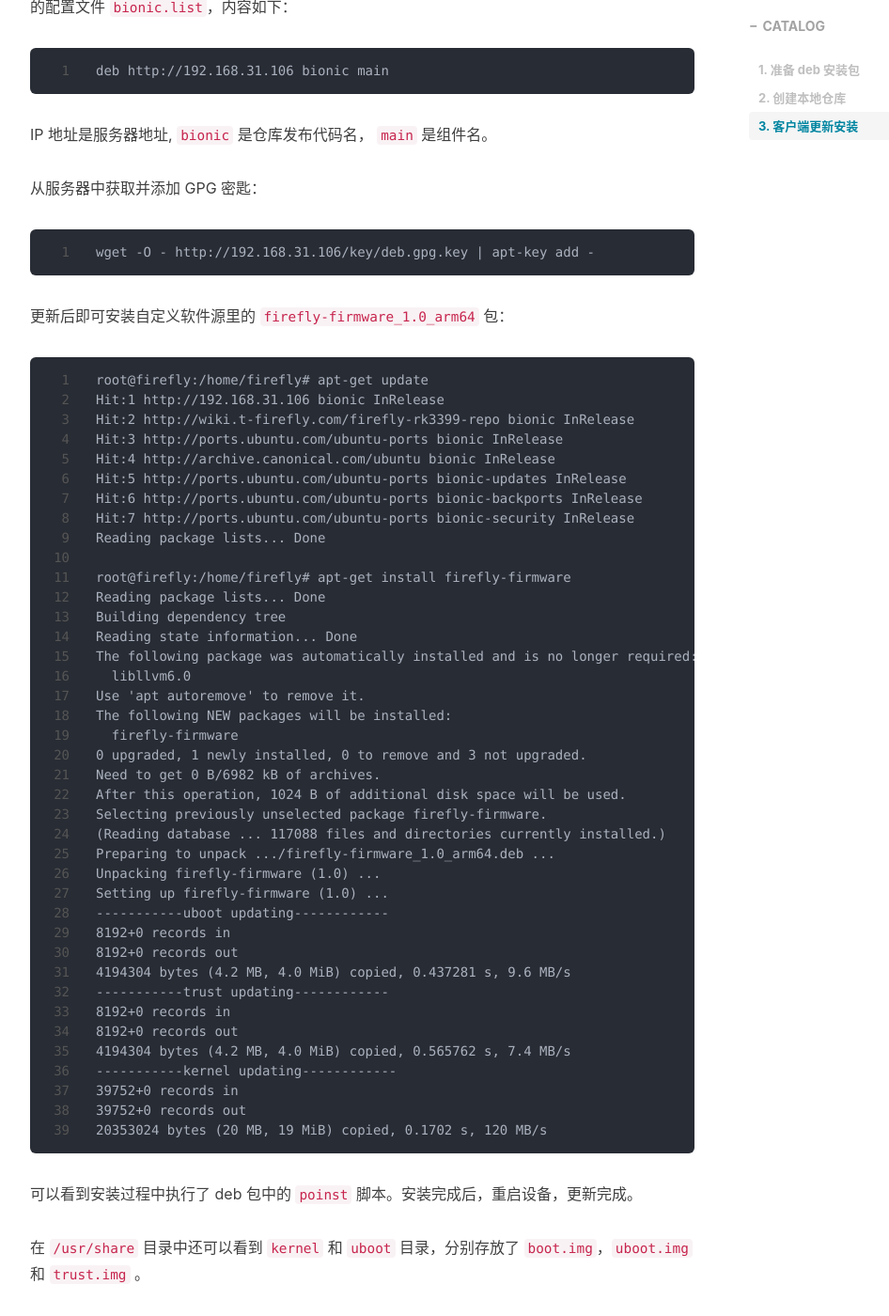
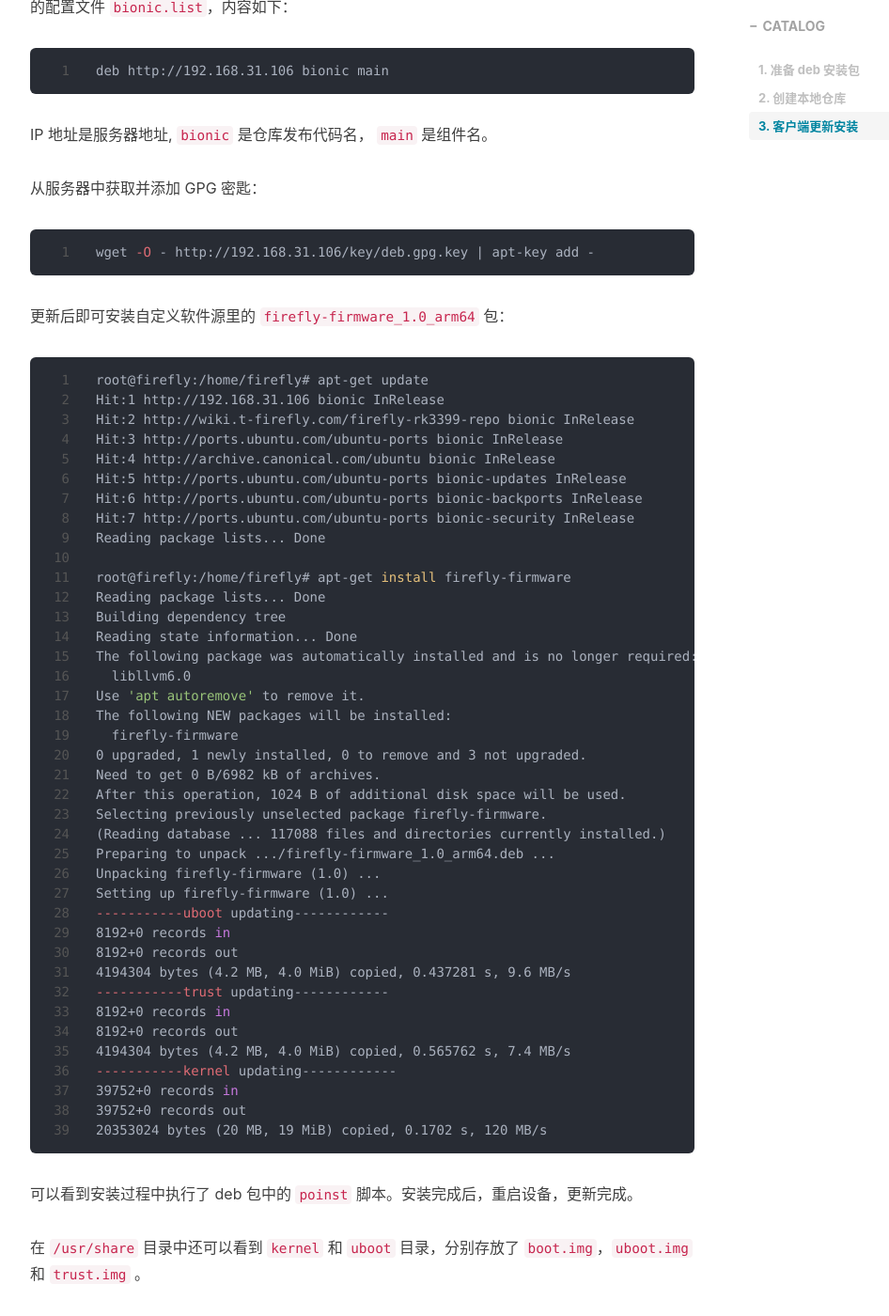
Before and after one commit to Zeknes/zeknes.github.io, a Jekyll site: the page built from _posts/2022-11-26-update-kernel-and-uboot-online.md, in a window 1280 px wide and 1400 px high, scrolled down 5281 px. Shown: the whole window at 94% size, without its empty margins (233-1179 px from the left). Built offline with Jekyll 4.4.1, drawn with Linux system fonts in a browser that asks for light colours; nearby versions of some CDN libraries; comment, search, counter and statistics services are not loaded; some of the changed text lies outside the part shown.

Commit message:
5th post

````diff
--- a/_posts/2022-11-26-update-kernel-and-uboot-online.md
+++ b/_posts/2022-11-26-update-kernel-and-uboot-online.md
@@ -30,7 +30,7 @@ tags:
 
 deb 是 Debian Linux 的软件包格式，打包最关键的是在 `DEBIAN` 目录下创建一个 `control` 文件。首先创建 deb 工作目录，然后在 deb 目录中创建相应的目录和文件：
 
-```
+```shell
 mkdir deb
 cd deb
 mkdir firefly-firmware    # 创建 firefly-firmware 目录
@@ -48,7 +48,7 @@ mv ~/trust.img ~/deb/firefly-firmware/usr/share/uboot
 
 `control` 文件内容如下,用于记录软件标识，版本号，平台，依赖信息等数据。
 
-```
+```shell
 Package: firefly-firmware # 文件目录名
 Version: 1.0    # 版本号
 Architecture: arm64 # 架构
@@ -61,7 +61,7 @@ Descriptionon: This is a deb test
 
 `postinst` 文件内容如下,就是将需要更新的内核和 U-Boot 文件用 `dd` 命令写进对应分区的脚本：
 
-```
+```shell
 echo "-----------uboot updating------------"
 dd conv=fsync,notrunc if=/usr/share/uboot/uboot.img of=/dev/disk/by-partlabel/uboot
 
@@ -82,7 +82,7 @@ dd conv=fsync,notrunc if=/usr/share/kernel/boot.img of=/dev/disk/by-partlabel/bo
 
 以下是创建好的目录树：
 
-```
+```shell
 deb
 └── firefly-firmware
     ├── DEBIAN
@@ -99,7 +99,7 @@ deb
 
 进入 deb 目录，用 `dpkg` 命令生成 deb 包：
 
-```
+```shell
 dpkg -b firefly-firmware firefly-firmware_1.0_arm64.deb
 ```
 
@@ -111,19 +111,19 @@ dpkg -b firefly-firmware firefly-firmware_1.0_arm64.deb
 
 首先安装需要的包：
 
-```
+```shell
 sudo apt-get install reprepro gnupg
 ```
 
 然后用 GnuPG 工具生成一个 GPG 密匙，执行命令后请根据提示操作：
 
-```
+```shell
 gpg --gen-key
 ```
 
 执行 `sudo gpg --list-keys` 可以查看刚刚生成的密匙信息:
 
-```
+```shell
 sudo gpg --list-keys
 
 gpg: WARNING: unsafe ownership on homedir '/home/firefly/.gnupg'
@@ -141,7 +141,7 @@ sub   rsa3072 2019-05-31 [E] [有效至：2021-05-30]
 
 接下来创建包仓库，首先创建目录:
 
-```
+```shell
 cd /var/www
 mkdir apt   # 包仓库目录
 mkdir -p ./apt/incoming
@@ -151,13 +151,13 @@ mkdir -p ./apt/key
 
 把前面生成的密匙导出到仓库文件夹，请用户对应好自己创建的用户名和邮箱地址。
 
-```
+```shell
 gpg --armor --export firefly firefly@t-chip.com > /var/www/apt/key/deb.gpg.key
 ```
 
 在 `conf` 目录下创建 `distributions` 文件，其内容如下：
 
-```
+```shell
 Origin: Neg   # 你的名字
 Label: Mian     # 库的名字
 Suite: stable   # (stable 或 unstable)
@@ -171,38 +171,38 @@ SignWith: BCB65788541D632C057E696B8CBC526C05417B76  # 上面步骤中生成的 G
 
 建立仓库树：
 
-```
+```shell
 reprepro --ask-passphrase -Vb /var/www/apt export
 ```
 
 将第 2 步做好的 deb 包加入到仓库中：
 
-```
+```shell
 reprepro --ask-passphrase -Vb /var/www/apt includedeb bionic ~/deb/firefly-firmware_1.0_arm64.deb
 ```
 
 可以查看库中添加的文件：
 
-```
+```shell
 root@Desktop:~# reprepro -b /var/www/apt/ list bionic
 bionic|main|arm64: firefly-firmware 1.0
 ```
 
 你的包已经加入了仓库，如果要移除它的话采用如下命令:
 
-```
+```shell
 reprepro --ask-passphrase -Vb /var/www/apt remove bionic firefly-firmware
 ```
 
 安装 nginx 服务器：
 
-```
+```shell
 sudo apt-get install nginx
 ```
 
 修改nginx的配置文件 `/etc/nginx/sites-available/default` 为：
 
-```
+```shell
 server {
     listen 80 default_server;
     listen [::]:80 default_server;
@@ -221,7 +221,7 @@ server {
 
 重启 nginx 服务器：
 
-```
+```shell
 sudo service nginx restart
 ```
 
@@ -231,7 +231,7 @@ sudo service nginx restart
 
 在客户端设备中，首先要添加本地包仓库的源，在目录 `/etc/apt/sources.list.d` 下添加一个新的配置文件 `bionic.list`，内容如下：
 
-```
+```shell
 deb http://192.168.31.106 bionic main
 ```
 
@@ -239,13 +239,13 @@ IP 地址是服务器地址, `bionic` 是仓库发布代码名， `main` 是组
 
 从服务器中获取并添加 GPG 密匙：
 
-```
+```shell
 wget -O - http://192.168.31.106/key/deb.gpg.key | apt-key add -
 ```
 
 更新后即可安装自定义软件源里的 `firefly-firmware_1.0_arm64` 包：
 
-```
+```shell
 root@firefly:/home/firefly# apt-get update
 Hit:1 http://192.168.31.106 bionic InRelease
 Hit:2 http://wiki.t-firefly.com/firefly-rk3399-repo bionic InRelease
````
